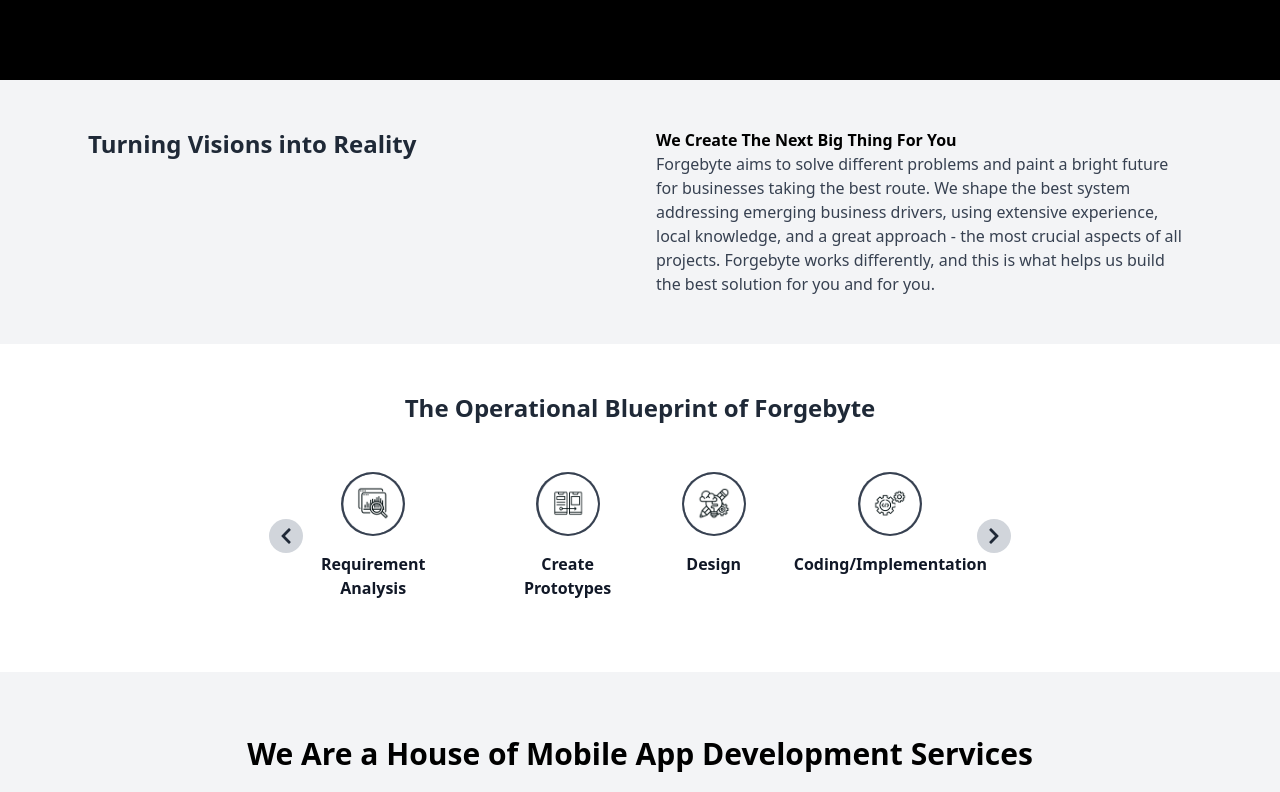
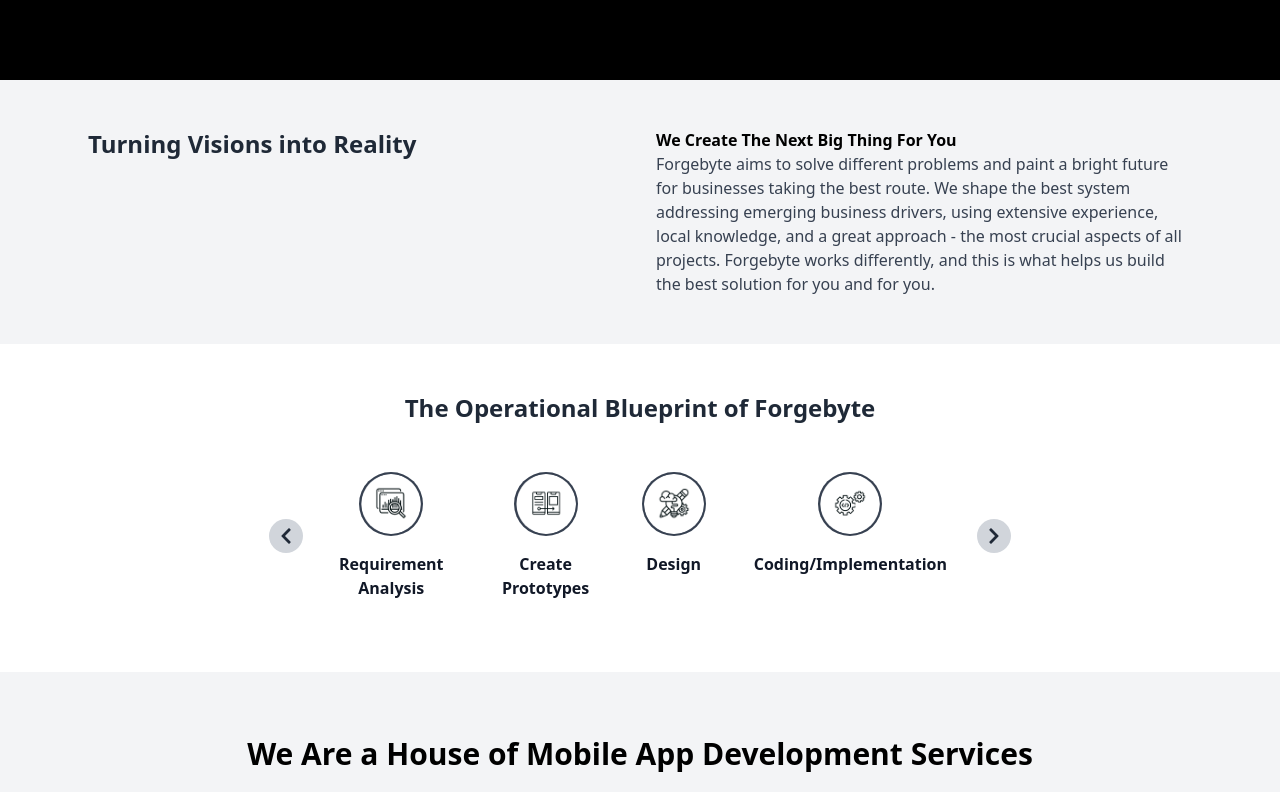
Before and after one commit to THEYASHGAUR/forgebyte-final, a Next.js app: page /services in a window 1280 px wide. Shown: the part 392-1184 px from the top of the page. Built offline with nearby package versions, Linux system fonts and the light colour scheme.

Commit message:
minor changes

```diff
--- a/app/components/OperationalBlueprintSlider.jsx
+++ b/app/components/OperationalBlueprintSlider.jsx
@@ -47,7 +47,7 @@
             </button>
 
             {/* Image Slider */}
-            <div className="flex overflow-hidden gap-6">
+            <div className="flex overflow-hidden gap-6 px-10 ">
               {operationalBlueprint
                 .slice(startIndex, startIndex + itemsToShow)
                 .map((item) => (
```
